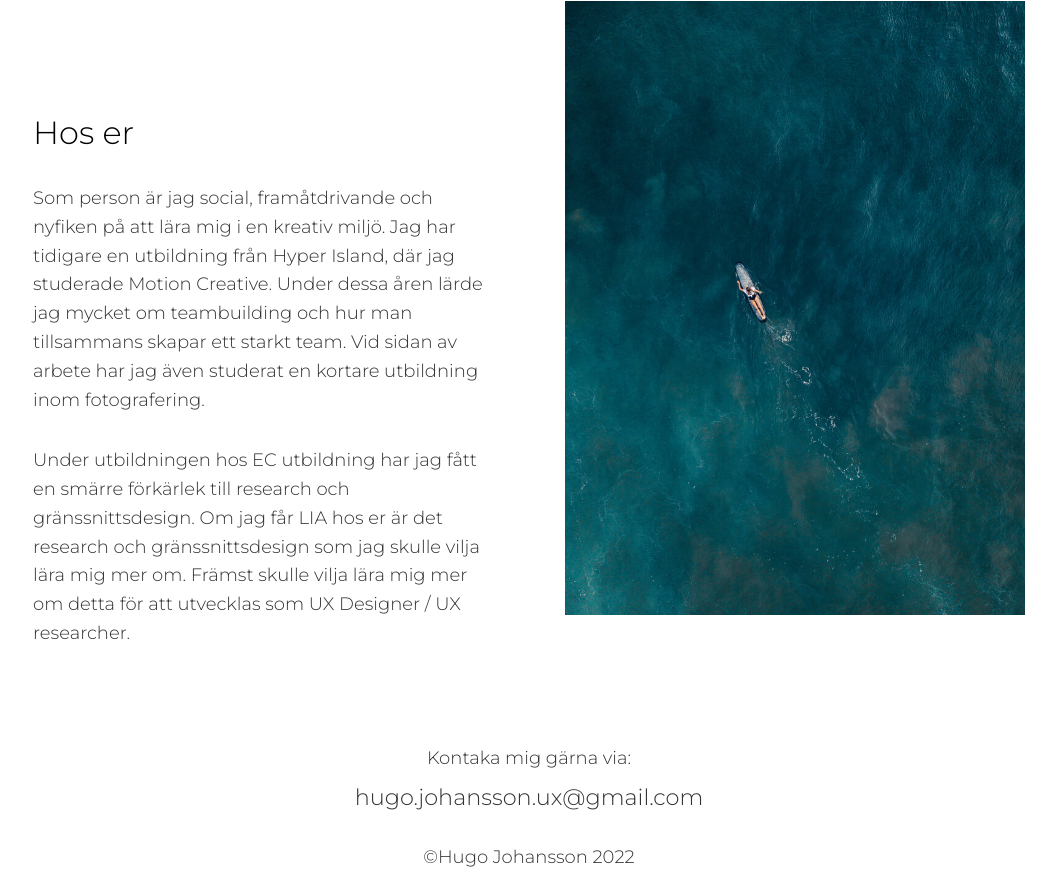
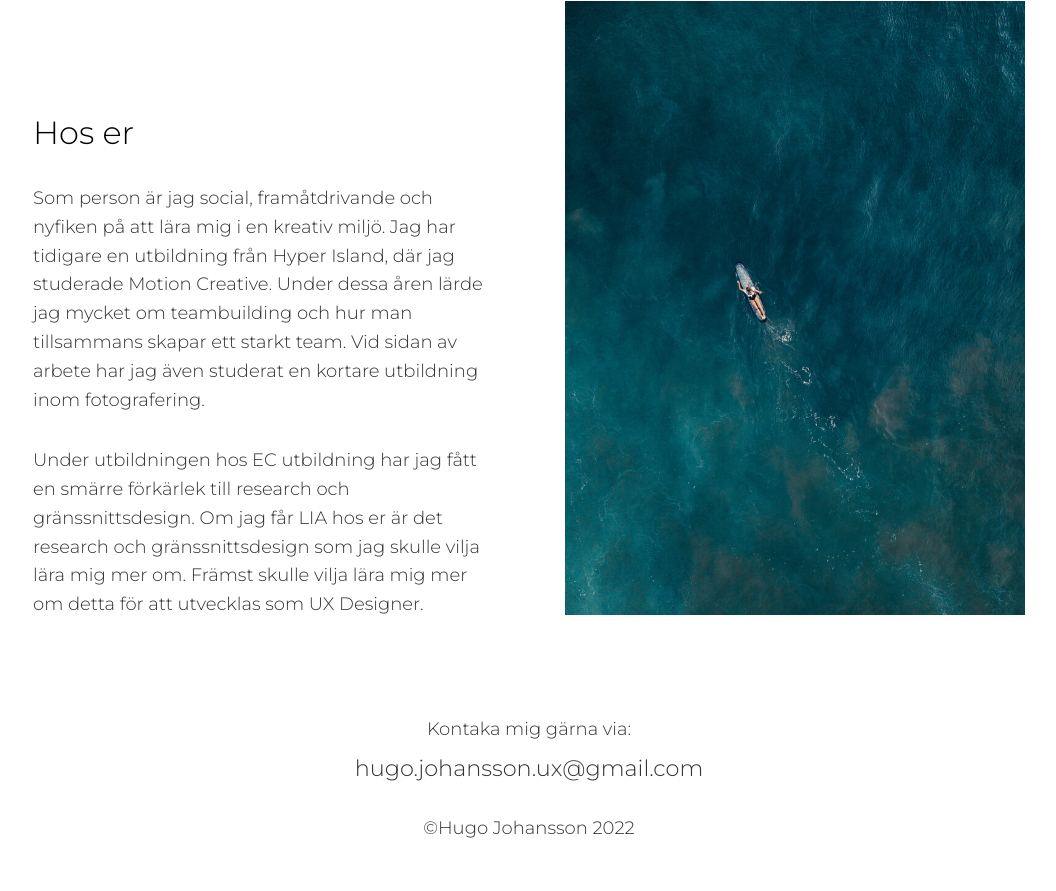
Before and after one commit to wax-on/lia-portfolio, a plain HTML site: page index.html in a window 1280 px wide. Shown: the part 2269-3160 px from the top of the page, without its empty margins (111-1167 px from the left). After the commit the page ends 3132 px from the top, so only its background shows below. Drawn offline with Linux system fonts and the light colour scheme; a web font is replaced by a local one.

Commit message:
Update index.html

```diff
--- a/index.html
+++ b/index.html
@@ -143,7 +143,7 @@
           till research och gränssnittsdesign. Om jag får LIA hos er är det
           research och gränssnittsdesign som jag skulle vilja lära mig mer om.
           Främst skulle vilja lära mig mer om detta för att utvecklas som UX
-          Designer / UX researcher.
+          Designer.
         </p>
       </div>
       <li>
```
